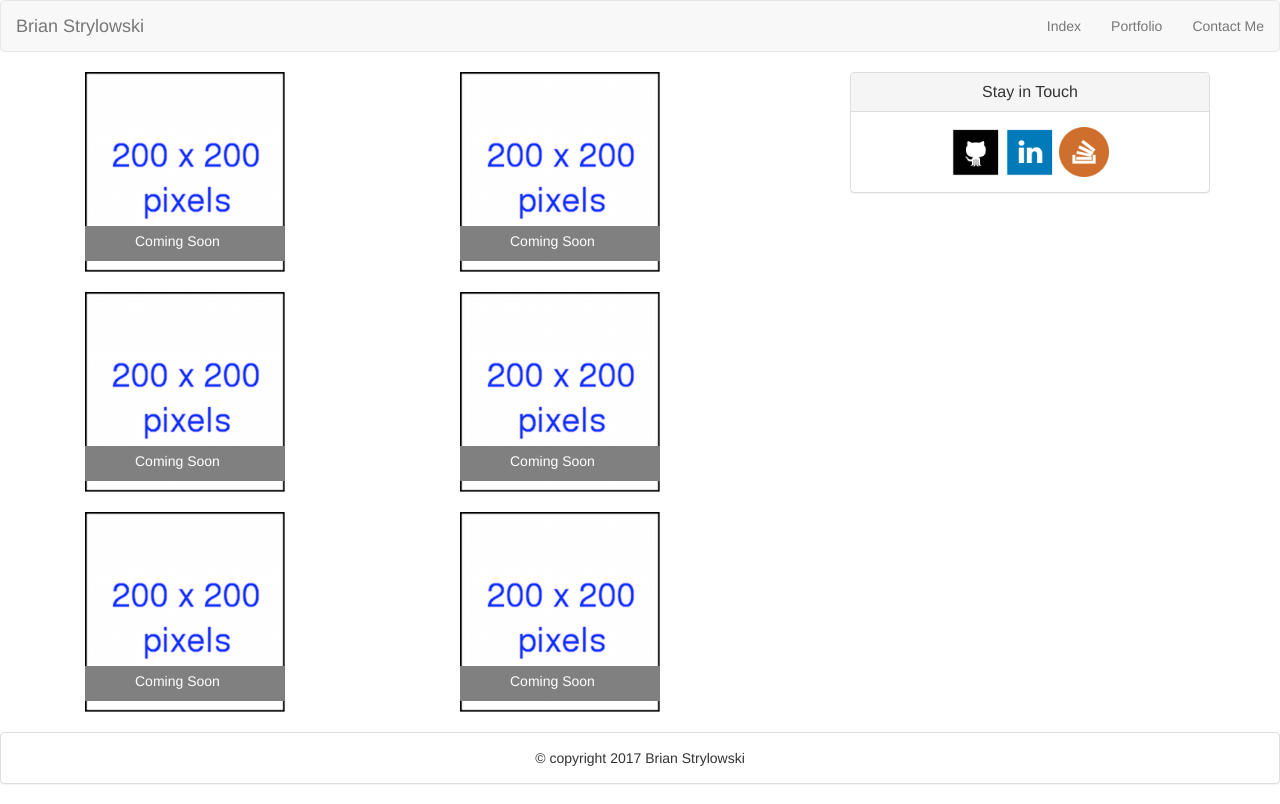
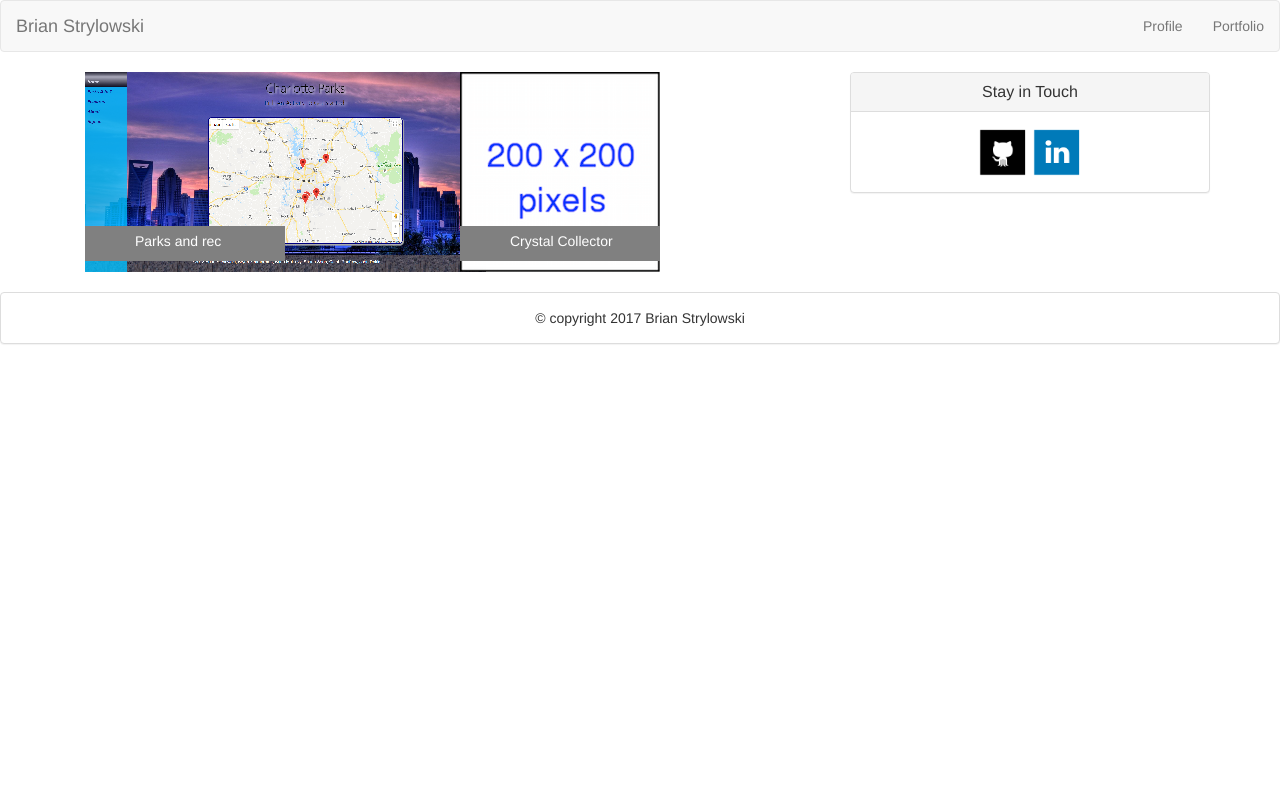
Before and after one commit to brianstry/bootstrap-portfolio, a plain HTML site: page portfolio.html in a window 1280 px wide. Drawn offline with nearby package versions, Linux system fonts and the light colour scheme.

Commit message:
updating

```diff
--- a/portfolio.html
+++ b/portfolio.html
@@ -22,13 +22,10 @@
 
             <ul class="nav navbar-nav navbar-right">
                 <li>
-                    <a href="#">Index</a>
+                    <a href="index.html">Profile</a>
                 </li>
                 <li>
-                    <a href="#">Portfolio</a>
-                </li>
-                <li>
-                    <a href="#">Contact Me</a>
+                    <a href="portfolio.html">Portfolio</a>
                 </li>
             </ul>
         </div>
@@ -45,44 +42,20 @@
                 <!-- Left column -->
                 <div class="col-md-6">
                     <div class="text-center0 img-text">
-                        <img src="assets/image/200-200-pixels.png" alt="portfolio image" style=padding-bottom:20px;>
-                        <div class="caption">
-                            <p>Coming Soon</p>
-                        </div>
-                    </div>
-                    <div class="text-center0 img-text">
-                        <img src="assets/image/200-200-pixels.png" alt="portfolio image" style=padding-bottom:20px;>
-                        <div class="caption">
-                            <p>Coming Soon</p>
-                        </div>
-                    </div>
-                    <div class="text-center0 img-text">
-                        <img src="assets/image/200-200-pixels.png" alt="portfolio image" style=padding-bottom:20px;>
-                        <div class="caption">
-                            <p>Coming Soon</p>
-                        </div>
+                        <a href="https://clt-parks.herokuapp.com/"><img src="assets/image/parks.png" alt="portfolio image" style=padding-bottom:20px; hight=200;></a>
+                        <a href="https://clt-parks.herokuapp.com/"><div class="caption">
+                            <p>Parks and rec</p>
+                        </div></a>
                     </div>
                 </div>
 
                 <!-- Right column -->
                 <div class="col-md-6">
                     <div class="text-center0 img-text">
-                        <img src="assets/image/200-200-pixels.png" alt="portfolio image" style=padding-bottom:20px;>
-                        <div class="caption">
-                            <p>Coming Soon</p>
-                        </div>
-                    </div>
-                    <div class="text-center0 img-text">
-                        <img src="assets/image/200-200-pixels.png" alt="portfolio image" style=padding-bottom:20px;>
-                        <div class="caption">
-                            <p>Coming Soon</p>
-                        </div>
-                    </div>
-                    <div class="text-center0 img-text">
-                        <img src="assets/image/200-200-pixels.png" alt="portfolio image" style=padding-bottom:20px;>
-                        <div class="caption">
-                            <p>Coming Soon</p>
-                        </div>
+                        <a href="https://brianstry.github.io/week-4-game/"><img src="assets/image/200-200-pixels.png" alt="portfolio image" style=padding-bottom:20px;></a>
+                        <a href="https://brianstry.github.io/week-4-game/"><div class="caption">
+                            <p>Crystal Collector</p>
+                        </div></a>
                     </div>
                 </div>
             </div>
@@ -96,7 +69,6 @@
                     <div class="panel-body text-center">
                         <a href="https://github.com/brianstry/Basic-Portfolio"><img src="assets/image/github_square_black-128.png" alt="git hub image" height="50px"></a>
                         <a href="https://www.linkedin.com/feed/"><img src="assets/image/linkedin_square_color-128.png" alt="Linkedin image" height="50px"></a>
-                        <a href="https://www.linkedin.com/feed/"><img src="assets/image/stackoverflow-128.png" alt="Stackoverflow image" height="50px"></a>
                     </div>
                 </div>
             </div>
```
Also changed, not shown: index.html (+9 -6 lines), assets/image/parks.png (added).
